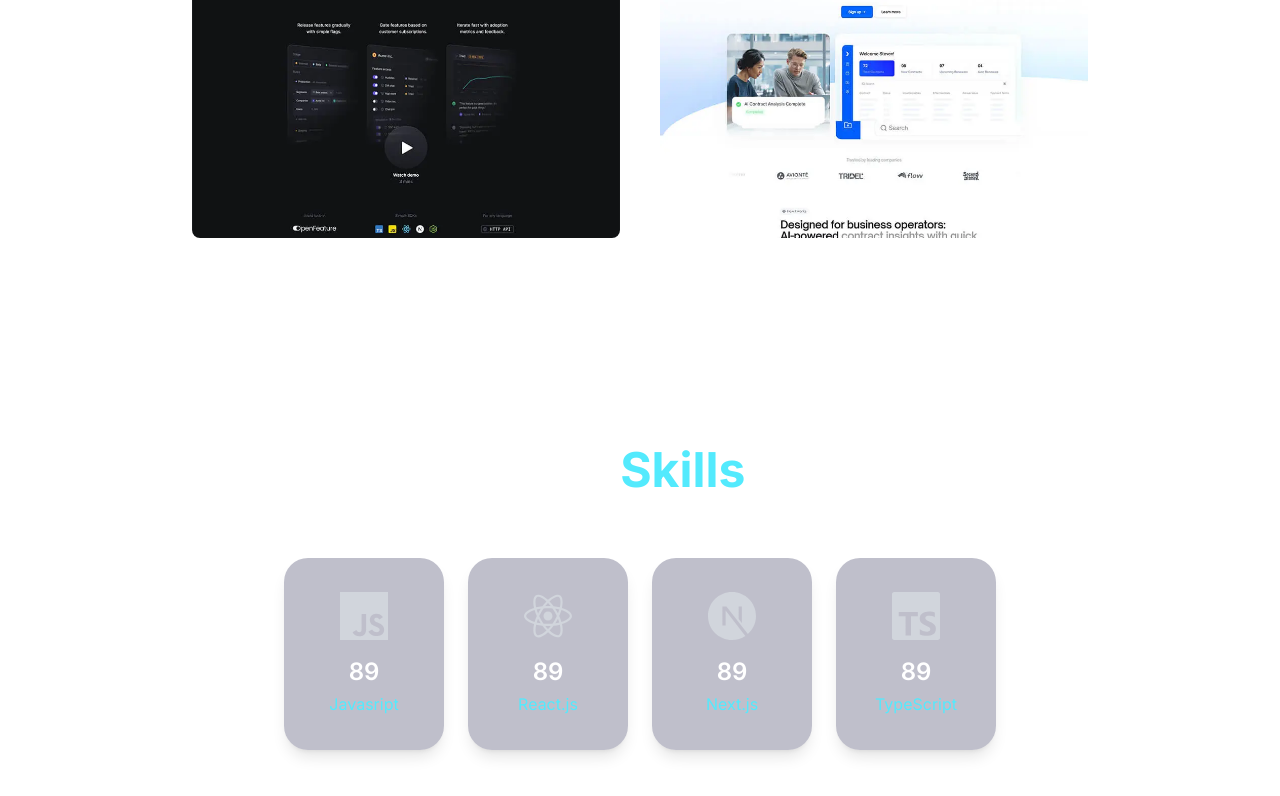
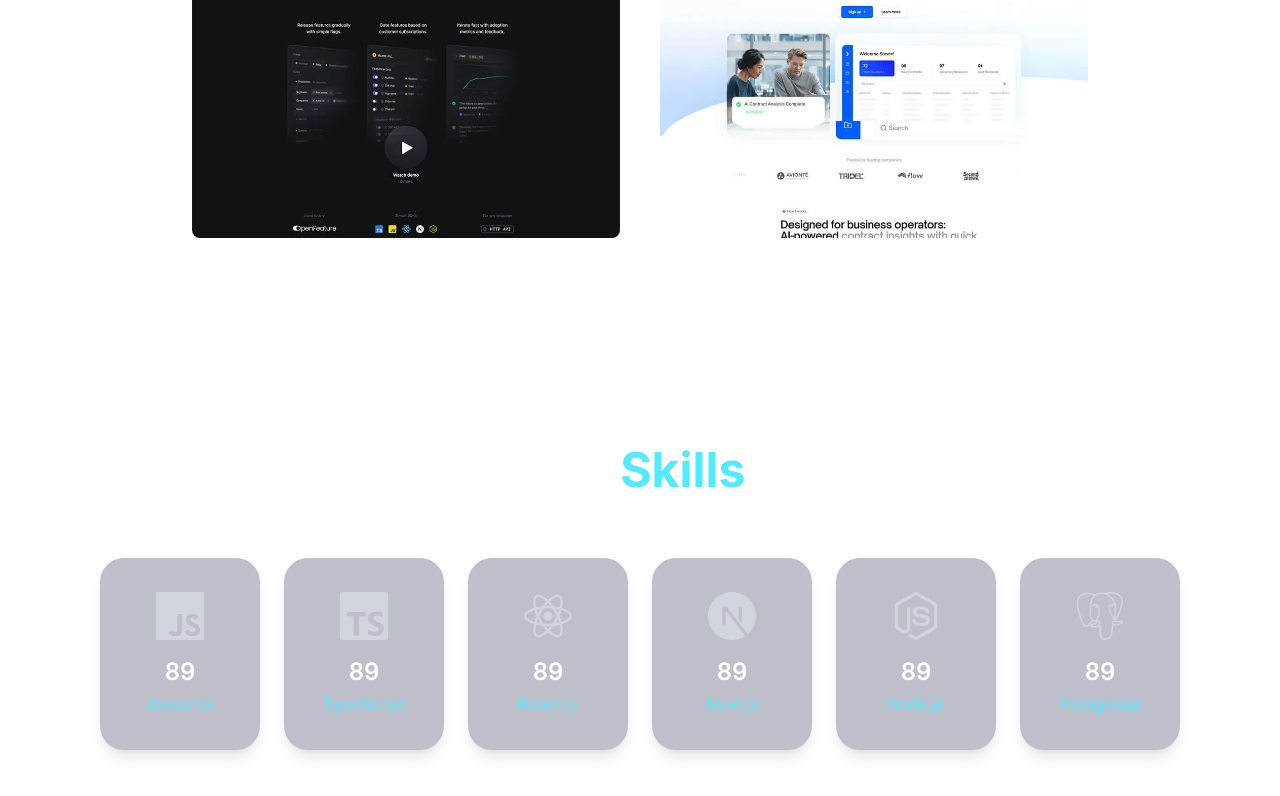
Before and after one commit to pablo-cruzbr/modern-portfolio-website, a Next.js app: page / in a window 1280 px wide. Shown: the part 3224-4020 px from the top of the page. Built offline with nearby package versions, Linux system fonts and the light colour scheme.

Commit message:
feat: update add section skills

```diff
--- a/components/Home/Skills/Skills.tsx
+++ b/components/Home/Skills/Skills.tsx
@@ -1,12 +1,18 @@
 "use client"
 import React from 'react'
-import { SiJavascript, SiNextdotjs, SiNodedotjs, SiReact, SiTailwindcss, SiTypescript } from 'react-icons/si';
+import { SiJavascript, SiNextdotjs, SiNodedotjs, SiPostgresql, SiReact, SiTailwindcss, SiTypescript } from 'react-icons/si';
 import Tilt from "react-parallax-tilt";
 
 const skills = [
   {
     name: "Javasript",
     icon: <SiJavascript/>,
+    percentage: 89,
+  },
+
+  {
+    name: "TypeScript",
+    icon: <SiTypescript/>,
     percentage: 89,
   },
 
@@ -23,10 +29,17 @@ const skills = [
   },
 
   {
-    name: "TypeScript",
-    icon: <SiTypescript/>,
+    name: "Node.js",
+    icon: <SiNodedotjs/>,
     percentage: 89,
   },
+
+  {
+    name: "Postgresql",
+    icon: <SiPostgresql/>,
+    percentage: 89,
+  },
+
 
 ]
 const Skills = () => {
```
